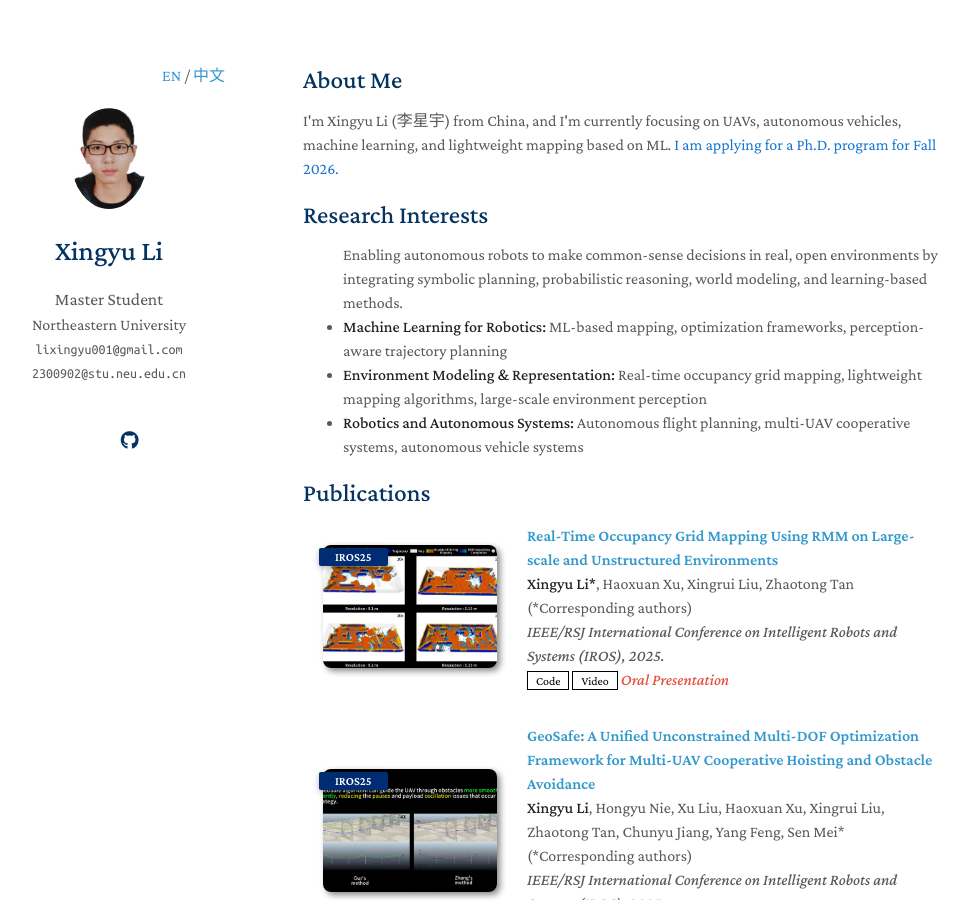
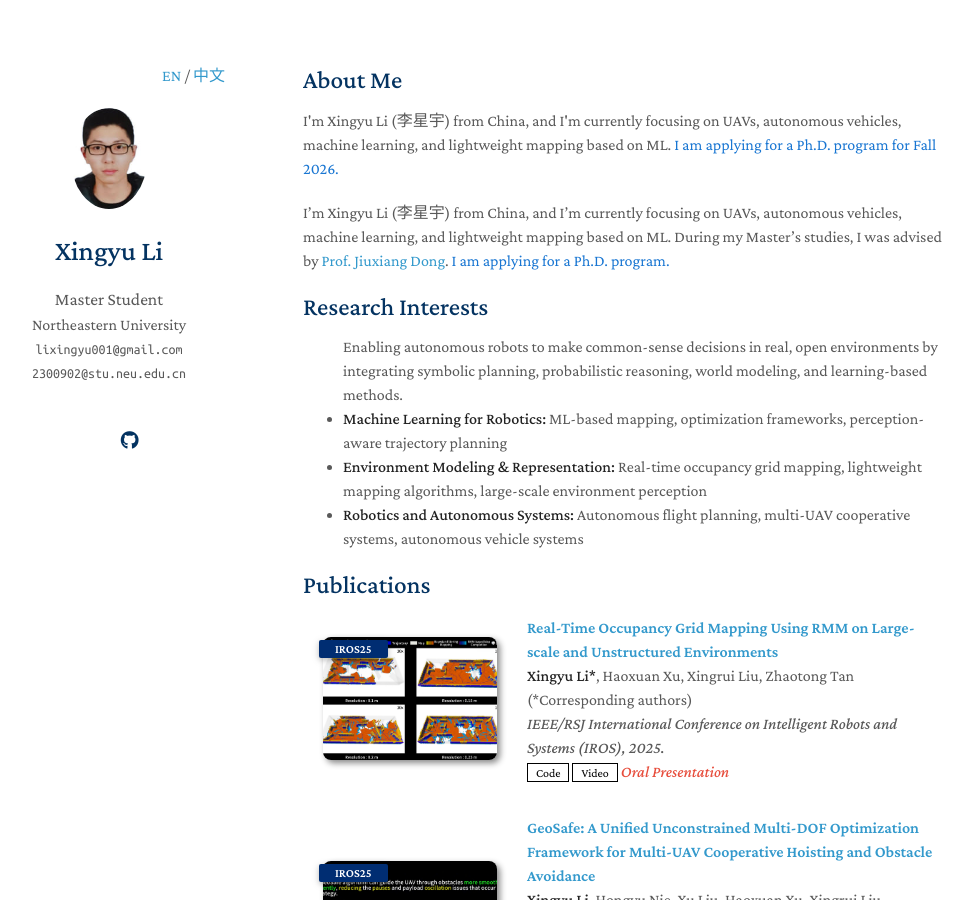
Before and after one commit to Liam-Xander/Xingyu-Li.github.io, a Jekyll site: the page built from index.md, in a window 1280 px wide and 900 px high. Shown: the whole window, without its empty margins (167-1139 px from the left). Built offline with Jekyll 4.4.1, drawn with Linux system fonts in a browser that asks for light colours; a style sheet for code colours, icons or effects is not loaded; our own code applies the rules of GitHub Pages for plain Markdown files.

Commit message:
Update personal introduction
Expanded introduction with details about Master's studies and advisor.

```diff
--- a/index.md
+++ b/index.md
@@ -6,6 +6,9 @@ layout: homepage
 
 I'm Xingyu Li (李星宇) from China, and I'm currently focusing on UAVs, autonomous vehicles, machine learning, and lightweight mapping based on ML.
 <span style="color: #1976d2;">I am applying for a Ph.D. program for Fall 2026.</span>
+
+I'm Xingyu Li (李星宇) from China, and I'm currently focusing on UAVs, autonomous vehicles, machine learning, and lightweight mapping based on ML. During my Master's studies, I was advised by [Prof. Jiuxiang Dong](https://scholar.google.com/citations?user=Ajf_NNsAAAAJ&hl=zh-CN).
+<span style="color: #1976d2;">I am applying for a Ph.D. program.</span>
 
 ## Research Interests
 
```
